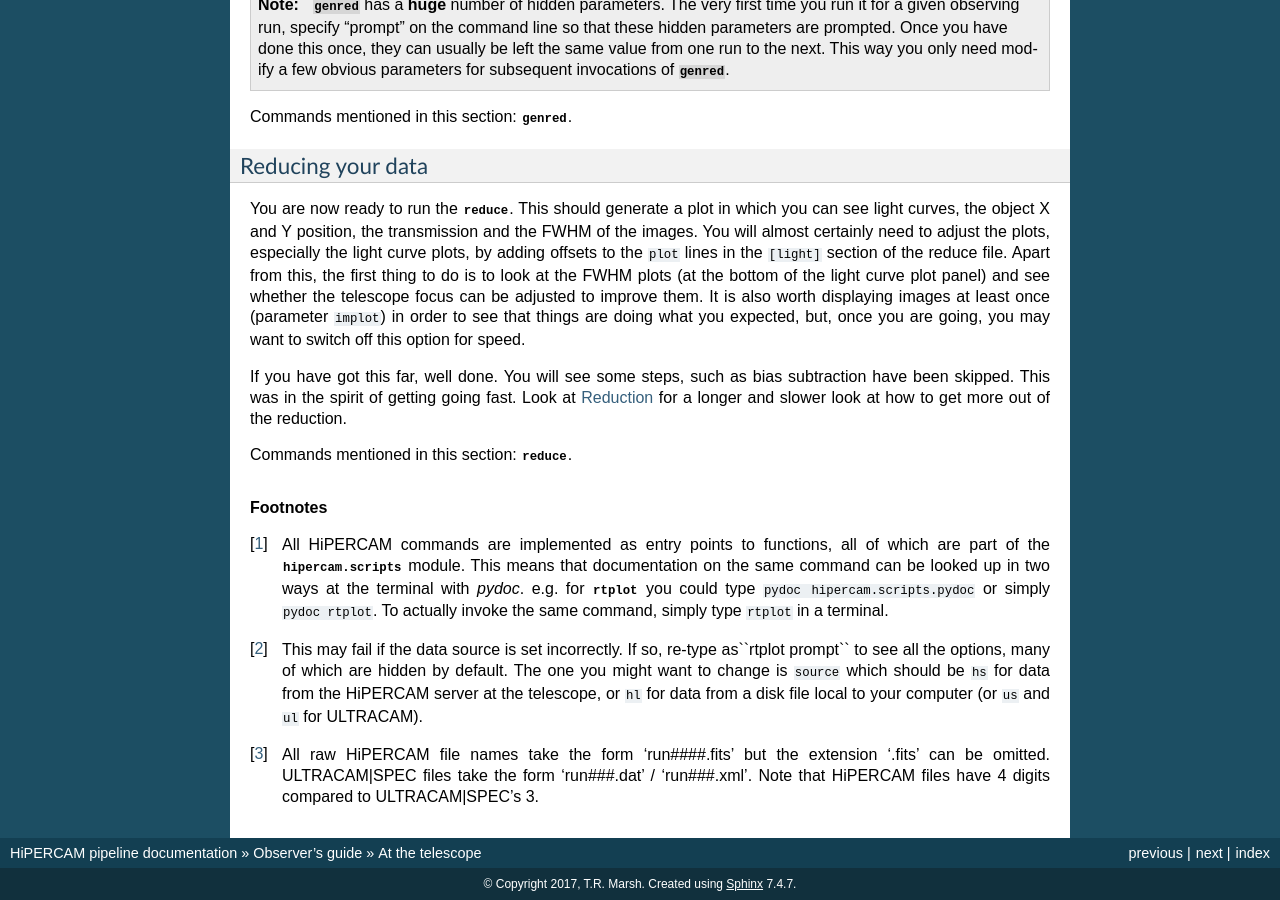
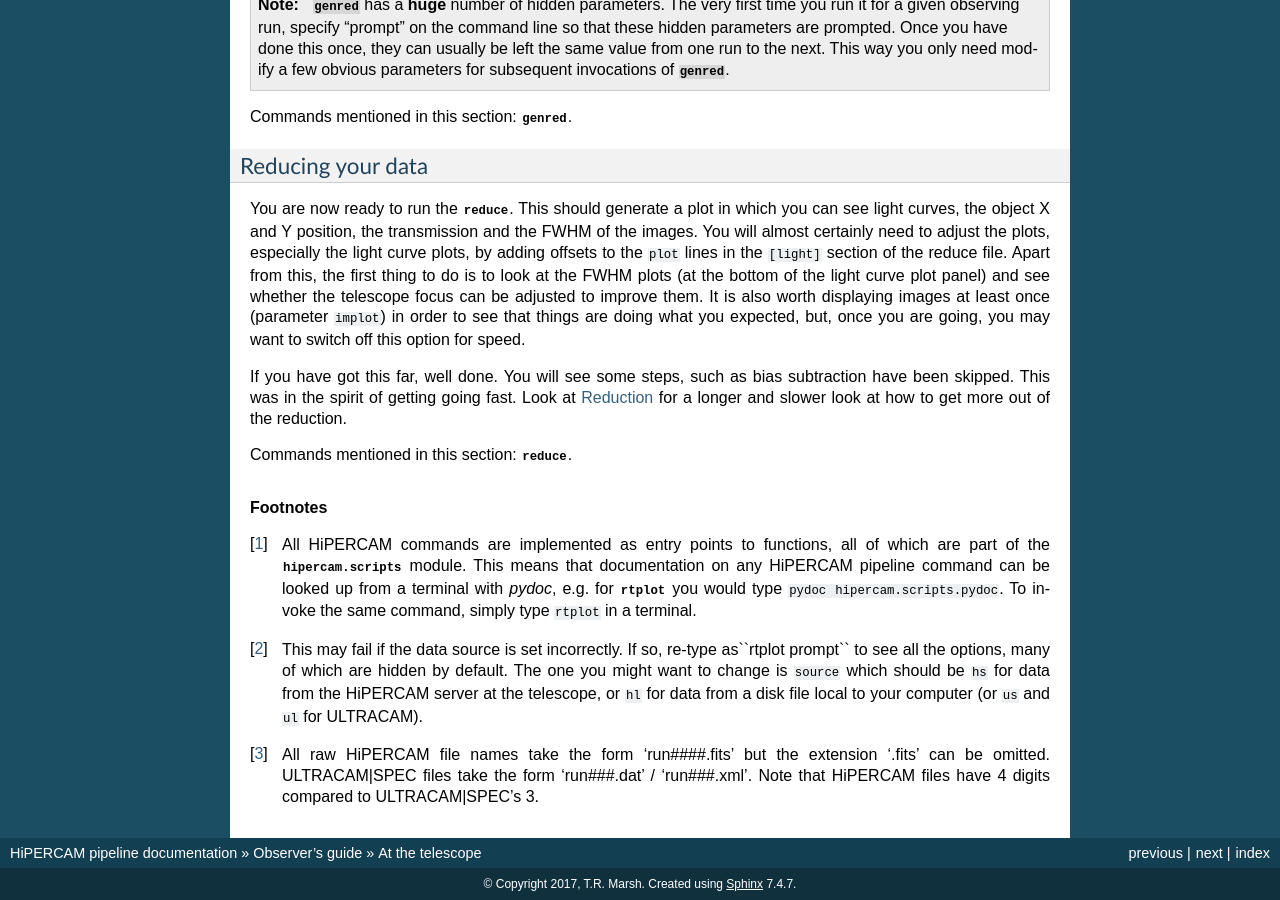
Before and after one commit to HiPERCAM/hipercam, a Sphinx documentation site: the page built from docs/telescope.rst, in a window 1280 px wide and 900 px high, scrolled down 3646 px. Built offline with Sphinx 7.4.7, drawn with Linux system fonts in a browser that asks for light colours; formulas are drawn with MathJax 3.

Commit message:
documentation

```diff
--- a/docs/telescope.rst
+++ b/docs/telescope.rst
@@ -268,11 +268,10 @@ Commands mentioned in this section: |reduce|.
 
 .. [#f0] All |hiper| commands are implemented as entry points to functions,
          all of which are part of the :mod:`hipercam.scripts` module. This
-         means that documentation on the same command can be looked up in
-         two ways at the terminal with `pydoc`. e.g. for |rtplot| you could
-         type ``pydoc hipercam.scripts.pydoc`` or simply ``pydoc rtplot``.
-         To actually invoke the same command, simply type ``rtplot`` in a
-         terminal.
+         means that documentation on any |hiper| pipeline command can be
+         looked up from a terminal with `pydoc`, e.g. for |rtplot| you would
+         type ``pydoc hipercam.scripts.pydoc``. To invoke the same command,
+         simply type ``rtplot`` in a terminal.
 
 
 .. [#f1] This may fail if the data source is set incorrectly. If so, re-type
```
